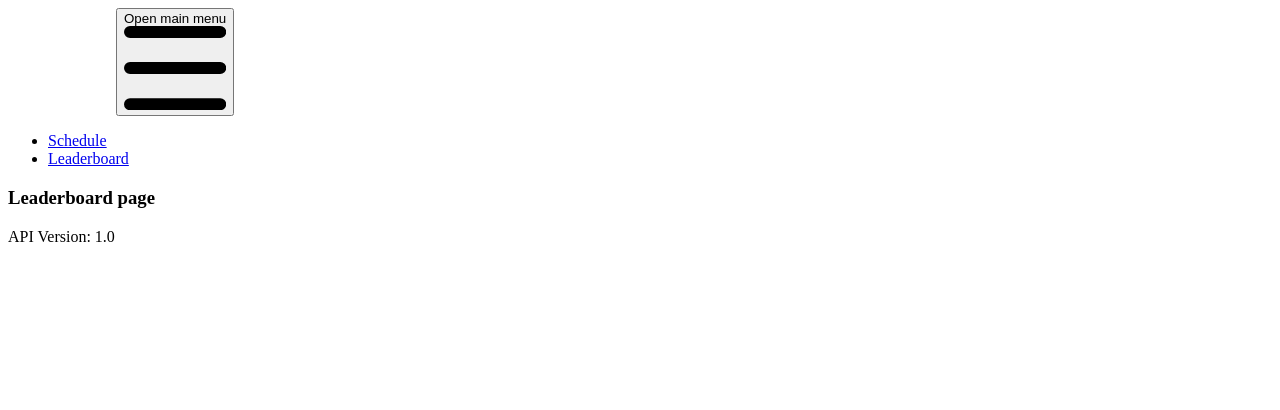
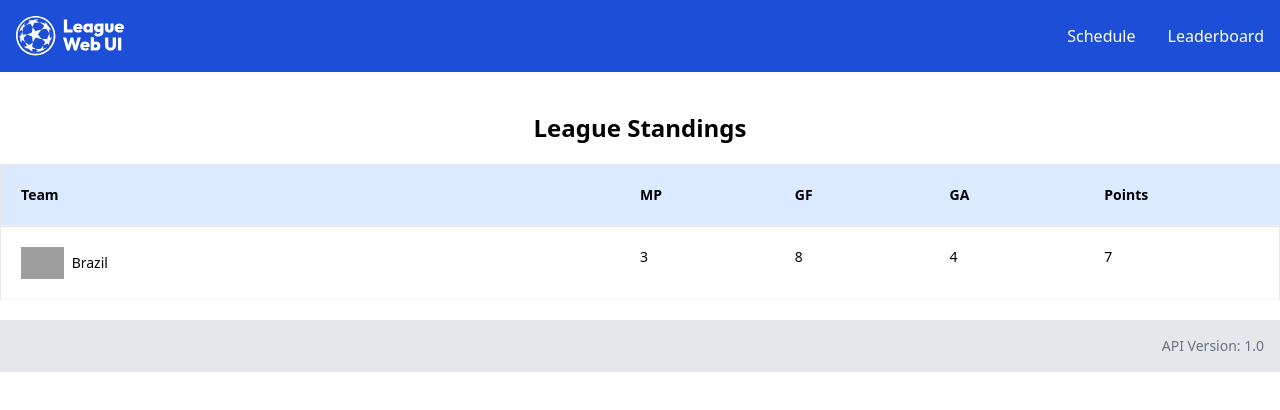
Before and after one commit to nicolasmontielf/CSGOEmpire-TechTest, a Vue app: page /leaderboard in a window 1280 px wide. Shown: the top 410 px of the page. Built offline with nearby package versions, Linux system fonts and the light colour scheme; grey boxes are pictures that could not be loaded.

Commit message:
First version of leaderboard page

```diff
--- a/public/index.html
+++ b/public/index.html
@@ -6,6 +6,7 @@
     <meta name="viewport" content="width=device-width, initial-scale=1" />
     <meta name="theme-color" content="#000000" />
     <meta name="description" content="SPA for displaying league results and standings." />
+    <script src="https://cdn.tailwindcss.com"></script>
     <meta http-equiv="X-UA-Compatible" content="IE=edge">
     <!--
       Notice the use of %BASE_URL% in the tags above.
--- /dev/null
+++ b/src/components/leaderboard/LeaderBoardTable.vue
@@ -0,0 +1,40 @@
+<script setup>
+    import { reactive } from 'vue'
+
+    const props = defineProps({
+        isHeader: {
+            type: Boolean,
+            required: false,
+            default: false
+        }
+    })
+
+    const classes = reactive({
+        'text-sm grid grid-cols-8 py-5 px-5 border-b-slate-100 border': true,
+        'font-semibold bg-blue-100': props.isHeader,
+    })
+</script>
+
+<template>
+    <div :class="classes">
+        <div class="col-span-4">
+            <slot name="teamName"></slot>
+        </div>
+
+        <div class="col-span-1">
+            <slot name="mp"></slot>
+        </div>
+
+        <div class="col-span-1">
+            <slot name="gf"></slot>
+        </div>
+
+        <div class="col-span-1">
+            <slot name="ga"></slot>
+        </div>
+
+        <div class="col-span-1">
+            <slot name="points"></slot>
+        </div>
+    </div>
+</template>
--- a/src/views/LeaderboardPage.vue
+++ b/src/views/LeaderboardPage.vue
@@ -1,3 +1,53 @@
+<script setup>
+    import LeaderBoardTable from '../components/leaderboard/LeaderBoardTable';
+    import TeamWithFlag from '../components/team/TeamWithFlag'
+</script>
+
 <template>
-    <h3>Leaderboard page</h3>
+    <div class="w-full">
+        <div class="mb-5">
+            <h1 class="text-center text-2xl font-bold">League Standings</h1>
+        </div>
+
+        <div id="leaderboard-table-container">
+            <!-- Table Header -->
+            <LeaderBoardTable is-header>
+                <template #teamName>
+                    <p>Team</p>
+                </template>
+                <template #mp>
+                    <p>MP</p>
+                </template>
+                <template #gf>
+                    <p>GF</p>
+                </template>
+                <template #ga>
+                    <p>GA</p>
+                </template>
+                <template #points>
+                    <p>Points</p>
+                </template>
+            </LeaderBoardTable>
+
+            <!-- Table Body -->
+            <LeaderBoardTable >
+                <template #teamName>
+                    <TeamWithFlag team="Brazil" reverse />
+                </template>
+                <template #mp>
+                    <p>3</p>
+                </template>
+                <template #gf>
+                    <p>8</p>
+                </template>
+                <template #ga>
+                    <p>4</p>
+                </template>
+                <template #points>
+                    <p>7</p>
+                </template>
+            </LeaderBoardTable>
+
+        </div>
+    </div>
 </template>
```
